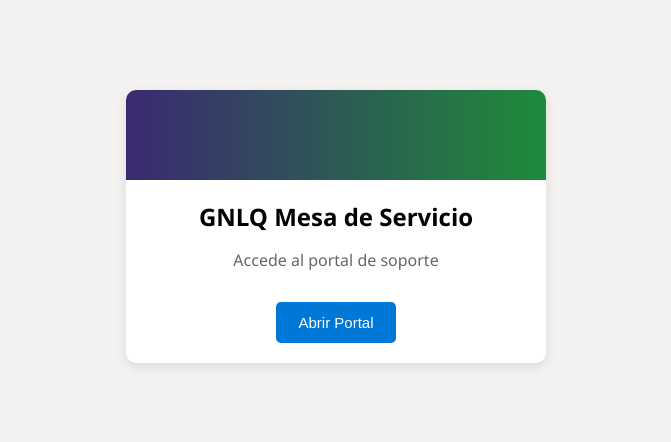
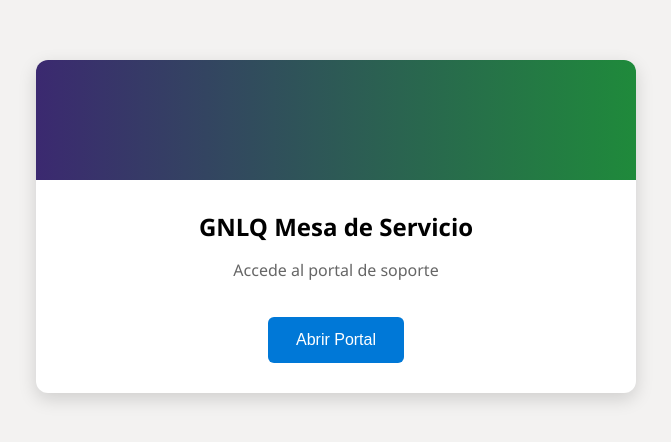
Before and after one commit to sergioa-chavez/sergioa-chavez.github.io, a plain HTML site: page index.html in a window 1280 px wide. Shown: the part 174-616 px from the top of the page, without its empty margins (304-975 px from the left). Drawn offline with Linux system fonts and the light colour scheme.

Commit message:
Update index.html

```diff
--- a/index.html
+++ b/index.html
@@ -5,57 +5,65 @@
   <title>Portal GNL</title>
 
   <style>
+    html, body {
+      margin: 0;
+      padding: 0;
+      width: 100%;
+      height: 100%;
+    }
+
     body {
       font-family: Segoe UI, sans-serif;
       background: #f3f2f1;
       display: flex;
       justify-content: center;
       align-items: center;
-      height: 100vh;
-      margin: 0;
     }
 
     .card {
       background: white;
-      width: 420px;
-      border-radius: 10px;
-      box-shadow: 0 4px 12px rgba(0,0,0,0.1);
-      cursor: pointer;
+      width: 600px;               /* MÁS GRANDE */
+      max-width: 90%;
+      border-radius: 12px;
+      box-shadow: 0 6px 18px rgba(0,0,0,0.15);
+      text-align: center;
       overflow: hidden;
-      text-align: center;
     }
 
     .header {
-      height: 90px;
+      height: 120px;              /* MÁS GRANDE */
       background: linear-gradient(90deg, #3b2970, #1f8a3b);
     }
 
     .content {
-      padding: 20px;
+      padding: 30px;
     }
 
     h2 {
-      margin: 0 0 10px 0;
+      margin: 0 0 15px 0;
+      font-size: 24px;            /* MÁS GRANDE */
     }
 
     p {
       color: #666;
+      font-size: 16px;
     }
 
     button {
-      margin-top: 15px;
+      margin-top: 20px;
       background: #0078D7;
       color: white;
       border: none;
-      padding: 12px 22px;
-      font-size: 15px;
-      border-radius: 5px;
+      padding: 14px 28px;
+      font-size: 16px;
+      border-radius: 6px;
       cursor: pointer;
     }
 
     button:hover {
       background: #005ea6;
     }
+
   </style>
 
   <script>
@@ -71,7 +79,7 @@
 
 <body>
 
-<div class="card" onclick="abrirPortal()">
+<div class="card">
   <div class="header"></div>
 
   <div class="content">
```
